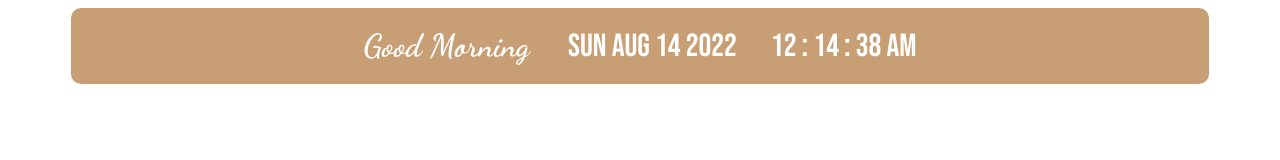
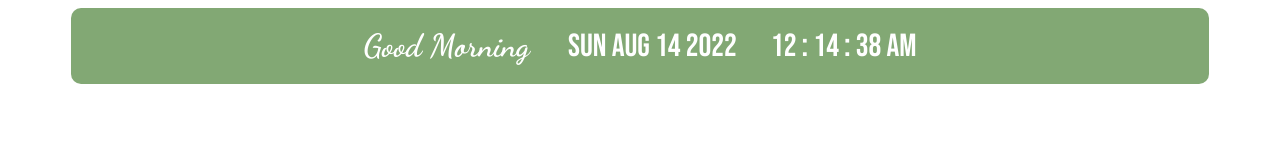
Before and after one commit to stsimpson99/notion, a plain HTML site: page greeting.html in a window 1280 px wide. Drawn offline with Linux system fonts and the light colour scheme.

Commit message:
Update greeting.html

```diff
--- a/greeting.html
+++ b/greeting.html
@@ -40,7 +40,7 @@ h1 {
 .card {
     padding: 10px 25px 10px 25px;
     border-radius: 10px;
-    background: #C89E74;
+    background: #82a874;
     width: 85vw;
     color: #fff;
     display: inline-block;
```
